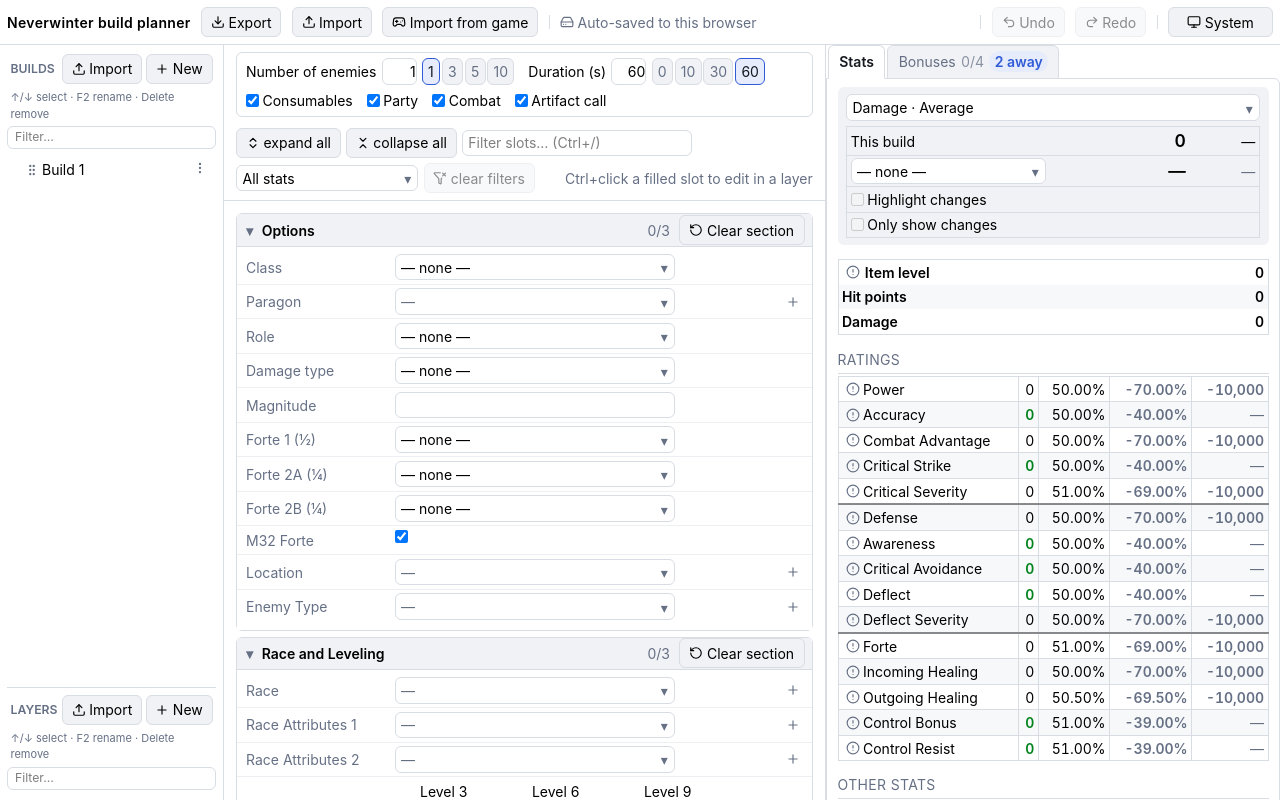
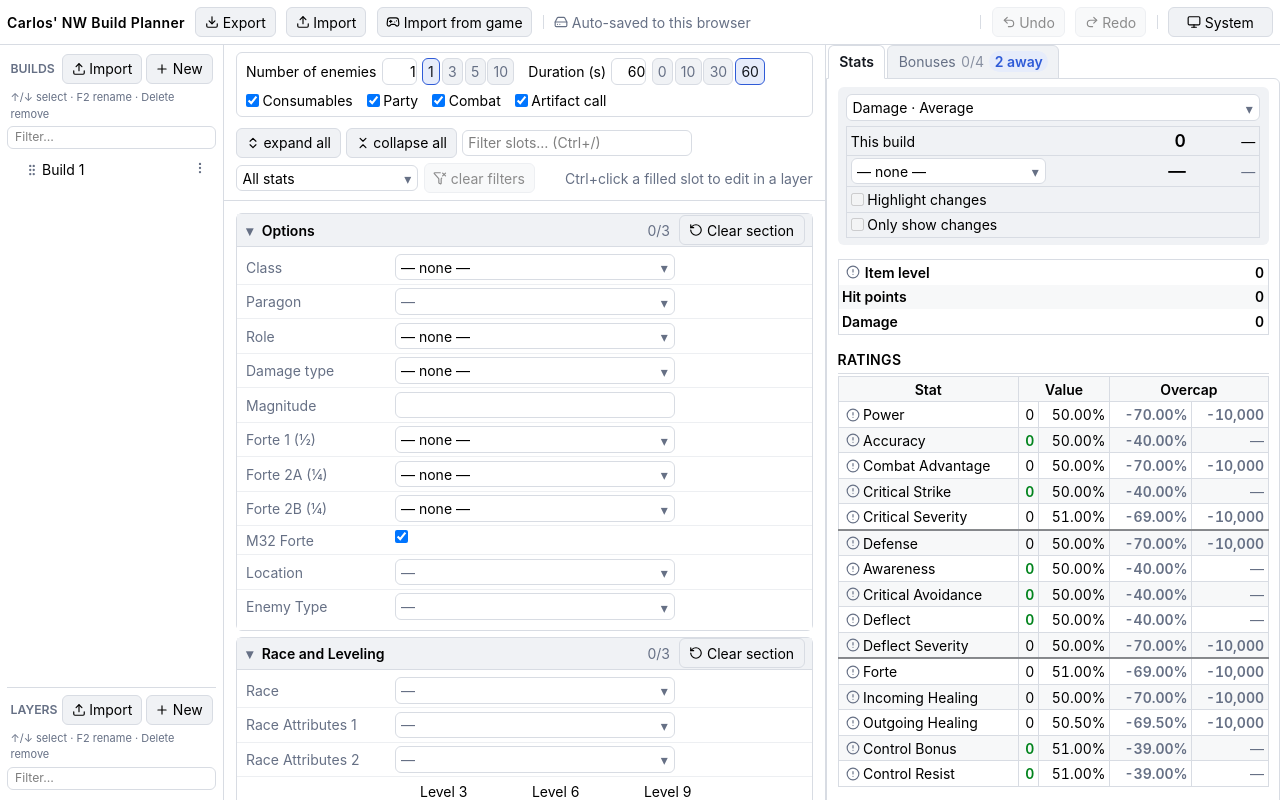
Before and after one commit to doublecarlos/carlos-carlos-nw-builder, a Vue app: page / in a window 1280 px wide. Built offline with nearby package versions, Linux system fonts and the light colour scheme.

Commit message:
More UI changes

```diff
--- a/index.html
+++ b/index.html
@@ -3,7 +3,7 @@
   <head>
     <meta charset="utf-8" />
     <meta name="viewport" content="width=device-width, initial-scale=1" />
-    <title>Neverwinter build planner</title>
+    <title>Carlos' NW Build Planner</title>
   </head>
   <body>
     <div id="app">Loading…</div>
--- a/package.json
+++ b/package.json
@@ -1,7 +1,7 @@
 {
   "name": "neverwinter-web-builder",
   "version": "1.0.0",
-  "description": "Neverwinter build planner",
+  "description": "Carlos' NW Build Planner",
   "private": true,
   "type": "module",
   "scripts": {
--- a/src/components/AppHeader.vue
+++ b/src/components/AppHeader.vue
@@ -60,7 +60,7 @@
     data-testid="app-header"
   >
     <h1 class="text-base font-semibold tracking-wide whitespace-nowrap">
-      Neverwinter build planner
+      Carlos' NW Build Planner
     </h1>
 
     <BaseButton data-testid="header-export-bundle" @click="triggerExportBundle"
--- a/src/components/StatPanel.vue
+++ b/src/components/StatPanel.vue
@@ -395,10 +395,7 @@
       </ul>
     </div>
 
-    <!-- The one number the sheet keeps most visible: pick a damage calculation, see its
-         value here. A comparison table below shows the other build's value and the gap
-         between them, with the compare-build selector and display toggles embedded in
-         the table itself. -->
+    <!-- Comparison table -->
     <div class="flex flex-col gap-1 rounded-md bg-surface-2 px-2.5 py-2">
       <ComboBox
         v-model="summaryCalcKey"
@@ -473,6 +470,28 @@
 
     <PanelHead>Ratings</PanelHead>
     <table class="w-full border-collapse border border-line">
+      <thead>
+        <tr>
+          <td
+            colspan="1"
+            class="border border-line text-center font-semibold px-1 py-0.5 bg-surface-2/55"
+          >
+            Stat
+          </td>
+          <td
+            colspan="2"
+            class="border border-line text-center font-semibold px-1 py-0.5 bg-surface-2/55"
+          >
+            Value
+          </td>
+          <td
+            colspan="2"
+            class="border border-line text-center font-semibold px-1 py-0.5 bg-surface-2/55"
+          >
+            Overcap
+          </td>
+        </tr>
+      </thead>
       <tbody>
         <!-- Each cell coloured off its own column's 'over', not the row: rating and
              percentage cap independently, so one can read green while the other reads
--- a/src/components/game/ItemPickerRow.vue
+++ b/src/components/game/ItemPickerRow.vue
@@ -8,8 +8,6 @@
 import BonusOccurrenceInputs from "./BonusOccurrenceInputs.vue";
 import PercentInput from "../ui/PercentInput.vue";
 import BaseButton from "../ui/BaseButton.vue";
-import IconButton from "../ui/IconButton.vue";
-import { Plus } from "@lucide/vue";
 import * as buildEditor from "../../stores/buildEditor";
 import { useItemBonusOccurrences } from "../../composables/useItemBonusOccurrences";
 import {
@@ -38,12 +36,6 @@
   valueDiffs?: ValueDiff[];
   occurrenceDiffers?: boolean;
   otherOccurrenceLabel?: string;
-}>();
-
-const emit = defineEmits<{
-  /** The row's own "new item" shortcut -- BuildSlot.vue forwards it up with this row's
-   *  `filter`, so the item editor can open with a fresh draft pre-filtered to this slot. */
-  addItem: [];
 }>();
 
 const picker = useTemplateRef<InstanceType<typeof ItemPicker>>("picker");
@@ -96,13 +88,6 @@
     <span class="min-w-0 flex-1 truncate text-text">{{
       item ? statSummary : ""
     }}</span>
-    <IconButton
-      title="Create a new item for this slot"
-      data-testid="add-item-for-slot"
-      @click="emit('addItem')"
-    >
-      <Plus />
-    </IconButton>
   </div>
 
   <!-- This item's BonusOccurrenceConfig inputs, if it carries any -- see
--- a/src/components/game/PointAssignmentRow.vue
+++ b/src/components/game/PointAssignmentRow.vue
@@ -5,8 +5,6 @@
 import { useTemplateRef } from "vue";
 import PointAssignmentInput from "./PointAssignmentInput.vue";
 import BaseButton from "../ui/BaseButton.vue";
-import IconButton from "../ui/IconButton.vue";
-import { Plus } from "@lucide/vue";
 import * as buildEditor from "../../stores/buildEditor";
 import type { Build, PointAssignmentSlot } from "../../types";
 
@@ -57,13 +55,6 @@
       @item-enter="(event, itemId) => emit('itemEnter', event, itemId)"
       @item-leave="emit('itemLeave')"
     />
-    <IconButton
-      title="Create a new item for this slot"
-      data-testid="add-item-for-slot"
-      @click="emit('addItem')"
-    >
-      <Plus />
-    </IconButton>
   </div>
 
   <p
--- a/src/components/ui/PanelHead.vue
+++ b/src/components/ui/PanelHead.vue
@@ -5,7 +5,7 @@
 
 <template>
   <div
-    class="mt-3.5 mb-0.5 border-b border-line pb-1 uppercase tracking-wide text-muted"
+    class="mt-3.5 mb-0.5 border-b border-line pb-1 uppercase tracking-wide font-semibold"
   >
     <slot />
   </div>
```
